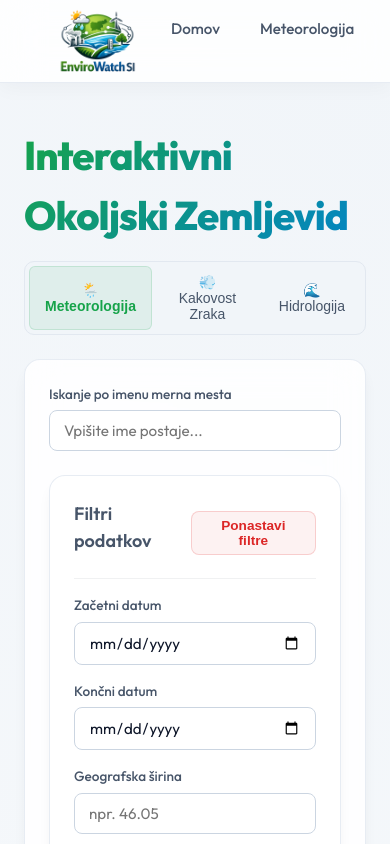
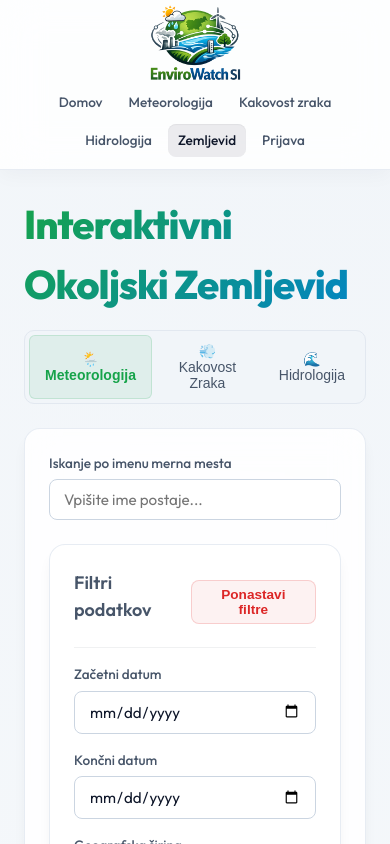
Before and after one commit to IlicLazar/envirowatchsi, a React (Vite) app in the folder envirowatchsi-web/: page /map in a window 390 px wide. Shown: the top 844 px of the page. Built offline with nearby package versions, Linux system fonts and the light colour scheme; no server answers.

Commit message:
SCRUM-264 Final UI and UX fixes

```diff
--- a/envirowatchsi-web/src/components/layout/Navbar.jsx
+++ b/envirowatchsi-web/src/components/layout/Navbar.jsx
@@ -11,10 +11,10 @@ function Navbar() {
           src="/logo.png"
           alt="EnviroWatchSI"
           style={{
-            height: "115px",
+            height: "140px",
             width: "auto",
-            marginTop: "-22px",
-            marginBottom: "-38px",
+            marginTop: "-30px",
+            marginBottom: "-48px",
             display: "block"
           }}
         />
@@ -27,7 +27,7 @@ function Navbar() {
           Meteorologija
         </NavLink>
         <NavLink to="/air-quality" className={({ isActive }) => `nav-link${isActive ? " active" : ""}`}>
-          Kakovost Zraka
+          Kakovost zraka
         </NavLink>
         <NavLink to="/hydro" className={({ isActive }) => `nav-link${isActive ? " active" : ""}`}>
           Hidrologija
@@ -41,7 +41,7 @@ function Navbar() {
           </NavLink>
         ) : (
           <NavLink to="/login" className={({ isActive }) => `nav-link${isActive ? " active" : ""}`}>
-            Login
+            Prijava
           </NavLink>
         )}
       </div>
--- a/envirowatchsi-web/src/index.css
+++ b/envirowatchsi-web/src/index.css
@@ -152,6 +152,7 @@ h3 {
   padding: 8px 16px;
   border-radius: var(--radius-sm);
   transition: var(--transition);
+  white-space: nowrap; /* Prevent ugly wrapping of item names like Kakovost Zraka */
 }
 
 .nav-link:hover, .nav-link.active {
@@ -595,3 +596,35 @@ select.input-field option {
   color: #ffffff !important;
   border-color: var(--accent-red);
 }
+
+/* Responsive Navbar Styling */
+@media (max-width: 1100px) {
+  .nav-container {
+    padding: 10px 20px;
+  }
+  .nav-links {
+    gap: 6px;
+  }
+}
+
+@media (max-width: 860px) {
+  .nav-container {
+    flex-direction: column;
+    gap: 12px;
+    padding: 12px 16px;
+    position: static; /* Flow naturally on mobile/tablet viewports so content is not hidden */
+  }
+  .dashboard-container {
+    margin-top: 24px !important; /* Override standard 125px top margin */
+  }
+  .nav-links {
+    width: 100%;
+    justify-content: center;
+    flex-wrap: wrap;
+    gap: 6px;
+  }
+  .nav-link {
+    font-size: 0.85rem;
+    padding: 6px 10px;
+  }
+}
--- a/envirowatchsi-web/src/pages/AdminPage.jsx
+++ b/envirowatchsi-web/src/pages/AdminPage.jsx
@@ -157,13 +157,13 @@ function AdminPage() {
         </button>
       </div>
 
-      <div className="glass-panel" style={{ maxWidth: "800px" }}>
-        <h2>{editingId ? "Uredi Vir Podatkov" : "Dodaj Vir Podatkov"}</h2>
+      <div className="glass-panel" style={{ marginBottom: "40px" }}>
+        <h2>{editingId ? "Uredi vir podatkov" : "Dodaj vir podatkov"}</h2>
 
         <form onSubmit={handleSubmit} style={{ display: "flex", flexDirection: "column", gap: "16px", marginTop: "20px" }}>
           <div style={{ display: "grid", gridTemplateColumns: "1fr 1fr", gap: "16px" }}>
             <div>
-              <label className="filter-label">Ime Vira</label>
+              <label className="filter-label">Ime vira</label>
               <input
                 name="name"
                 placeholder="npr. Agencija za okolje"
@@ -174,17 +174,17 @@ function AdminPage() {
               />
             </div>
             <div>
-              <label className="filter-label">Tip Podatkov</label>
+              <label className="filter-label">Tip podatkov</label>
               <select name="type" value={formData.type} onChange={handleChange} className="input-field">
-                <option value="meteo">Meteorološki (Meteo)</option>
-                <option value="air-quality">Kakovost Zraka</option>
-                <option value="hydro">Hidrološki (Hydro)</option>
+                <option value="meteo">Meteorološki</option>
+                <option value="air-quality">Kakovost zraka</option>
+                <option value="hydro">Hidrološki</option>
               </select>
             </div>
           </div>
 
           <div>
-            <label className="filter-label">URL Naslov Vira</label>
+            <label className="filter-label">URL naslov vira</label>
             <input
               name="url"
               placeholder="https://api.example.com/data"
@@ -197,7 +197,7 @@ function AdminPage() {
 
           <div style={{ display: "grid", gridTemplateColumns: "1fr 1fr", gap: "16px", alignItems: "center" }}>
             <div>
-              <label className="filter-label">Interval Osveževanja (minute)</label>
+              <label className="filter-label">Interval osveževanja (minute)</label>
               <input
                 name="refreshIntervalMinutes"
                 type="number"
@@ -223,7 +223,7 @@ function AdminPage() {
 
           <div style={{ display: "flex", gap: "12px", marginTop: "12px" }}>
             <button type="submit" className="btn-edit" style={{ minWidth: "120px" }}>
-              {editingId ? "Posodobi Vir" : "Dodaj Vir"}
+              {editingId ? "Posodobi vir" : "Dodaj vir"}
             </button>
 
             {editingId && (
@@ -244,15 +244,14 @@ function AdminPage() {
             background: (message.toLowerCase().includes("successfully") || message.toLowerCase().includes("uspešna") || message.toLowerCase().includes("uspešno")) ? "rgba(16, 185, 129, 0.1)" : "rgba(239, 68, 68, 0.1)",
             border: (message.toLowerCase().includes("successfully") || message.toLowerCase().includes("uspešna") || message.toLowerCase().includes("uspešno")) ? "1px solid rgba(16, 185, 129, 0.2)" : "1px solid rgba(239, 68, 68, 0.2)",
             color: (message.toLowerCase().includes("successfully") || message.toLowerCase().includes("uspešna") || message.toLowerCase().includes("uspešno")) ? "var(--accent-emerald)" : "var(--accent-red)",
-            fontWeight: "500",
-            maxWidth: "800px"
+            fontWeight: "500"
           }}
         >
           {message}
         </p>
       )}
 
-      <h2 style={{ marginTop: "40px", marginBottom: "20px" }}>Seznam Virov Podatkov</h2>
+      <h2 style={{ marginTop: "40px", marginBottom: "20px" }}>Seznam virov podatkov</h2>
       <div className="table-container">
         <table className="custom-table">
           <thead>
@@ -262,7 +261,7 @@ function AdminPage() {
               <th>URL naslov</th>
               <th>Aktivno</th>
               <th>Interval</th>
-              <th>Zadnji Refreš</th>
+              <th>Zadnja osvežitev</th>
               <th>Status</th>
               <th>Dejanja</th>
             </tr>
@@ -278,6 +277,7 @@ function AdminPage() {
                     borderRadius: "4px",
                     fontSize: "0.8rem",
                     fontWeight: "600",
+                    whiteSpace: "nowrap",
                     background: source.type === "meteo"
                       ? "rgba(217, 119, 6, 0.08)"
                       : source.type === "air-quality"
@@ -304,7 +304,7 @@ function AdminPage() {
                     fontWeight: "600",
                     color: source.isActive ? "var(--accent-emerald)" : "var(--accent-red)"
                   }}>
-                    {source.isActive ? "DA" : "NE"}
+                    {source.isActive ? "Da" : "Ne"}
                   </span>
                 </td>
                 <td>{source.refreshIntervalMinutes} min</td>
@@ -329,7 +329,7 @@ function AdminPage() {
                       background: "rgba(16, 185, 129, 0.15)",
                       color: "var(--accent-emerald)"
                     }}>
-                      USPEŠNO
+                      Uspešno
                     </span>
                   ) : source.lastStatus === "error" ? (
                     <span
@@ -344,7 +344,7 @@ function AdminPage() {
                         cursor: "help"
                       }}
                     >
-                      NAPAKA ⚠️
+                      Napaka ⚠️
                     </span>
                   ) : (
                     <span style={{
@@ -355,7 +355,7 @@ function AdminPage() {
                       background: "rgba(156, 163, 175, 0.15)",
                       color: "var(--text-secondary)"
                     }}>
-                      BREZ
+                      Brez
                     </span>
                   )}
                 </td>
--- a/envirowatchsi-web/src/pages/LoginPage.jsx
+++ b/envirowatchsi-web/src/pages/LoginPage.jsx
@@ -23,10 +23,10 @@ function LoginPage() {
       localStorage.setItem("token", data.token);
       localStorage.setItem("user", JSON.stringify(data.user));
 
-      setMessage(`Login successful. Role: ${data.user.role}`);
+      setMessage("Prijava uspešna!");
       navigate("/admin");
     } catch (error) {
-      setMessage("Login failed. Check email and password.");
+      setMessage("Prijava ni uspela. Preverite e-pošto in geslo.");
       console.error(error);
     }
   }
@@ -63,7 +63,7 @@ function LoginPage() {
           />
         </div>
 
-        <button type="submit" className="btn btn-primary" style={{ width: "100%", padding: "12px" }}>
+        <button type="submit" className="btn-edit" style={{ width: "100%", padding: "12px" }}>
           Prijava
         </button>
       </form>
@@ -72,7 +72,7 @@ function LoginPage() {
         <p
           style={{
             marginTop: "20px",
-            color: message.includes("successful") ? "var(--accent-emerald)" : "var(--accent-red)",
+            color: message.includes("uspešna") ? "var(--accent-emerald)" : "var(--accent-red)",
             fontWeight: "500",
             fontSize: "0.95rem",
           }}
```
